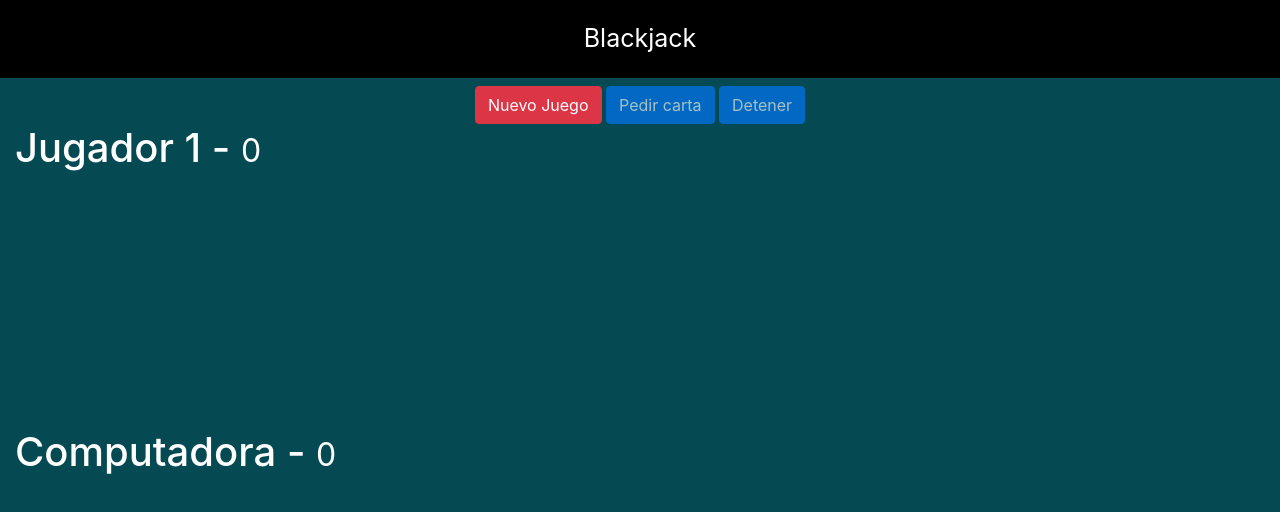
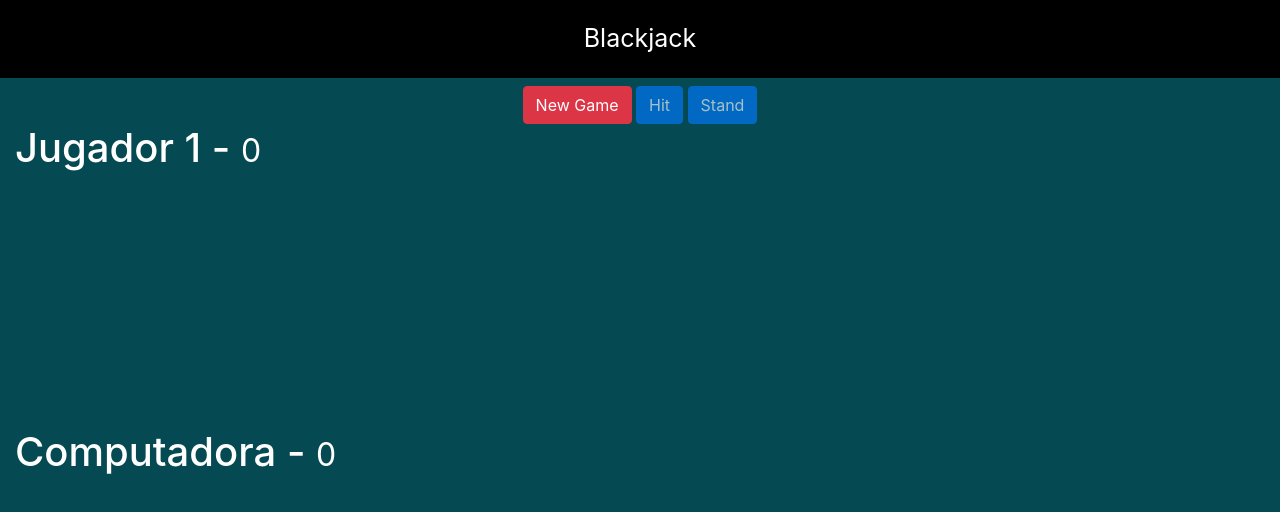
Before and after one commit to jmvillaltas/js-blackjack, a plain HTML site: page index.html in a window 1280 px wide. Drawn offline with nearby package versions, Linux system fonts and the light colour scheme.

Commit message:
Update index.html

```diff
--- a/index.html
+++ b/index.html
@@ -19,9 +19,9 @@
     <div class="row mt-2">
         <div id="divBotones" class="col text-center">
 
-            <button id="btnNuevo" class="btn btn-danger">Nuevo Juego</button>
-            <button id="btnPedir" disabled="disabled" class="btn btn-primary">Pedir carta</button>
-            <button id="btnDetener" disabled="disabled" class="btn btn-primary">Detener</button>
+            <button id="btnNuevo" class="btn btn-danger">New Game</button>
+            <button id="btnPedir" disabled="disabled" class="btn btn-primary">Hit</button>
+            <button id="btnDetener" disabled="disabled" class="btn btn-primary">Stand</button>
 
         </div>
     </div>
```
